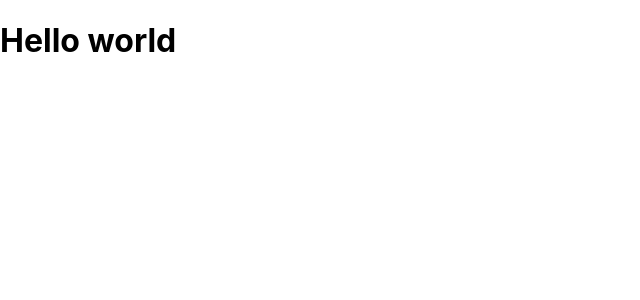
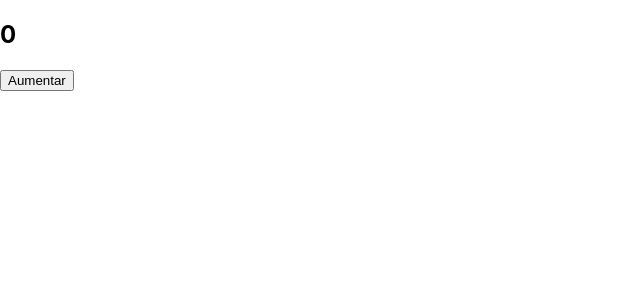
Before and after one commit to br-adriel/react-hooks-dio, a React (Create React App) app: page / in a window 1280 px wide. Shown: the top 300 px of the page, without its empty margins (0-640 px from the left). Built offline with nearby package versions, Linux system fonts and the light colour scheme.

Commit message:
Adiciona componente Counter

```diff
--- a/src/components/App/App.js
+++ b/src/components/App/App.js
@@ -1,9 +1,8 @@
+import Counter from '../Counter/Counter';
 import './App.css';
 
 function App() {
-  return (
-    <h1>Hello world</h1>
-  );
+  return <Counter />;
 }
 
 export default App;
--- /dev/null
+++ b/src/components/Counter/Counter.js
@@ -0,0 +1,10 @@
+function Counter() {
+  return (
+    <>
+      <h2>0</h2>
+      <button>Aumentar</button>
+    </>
+  );
+}
+
+export default Counter;
```
